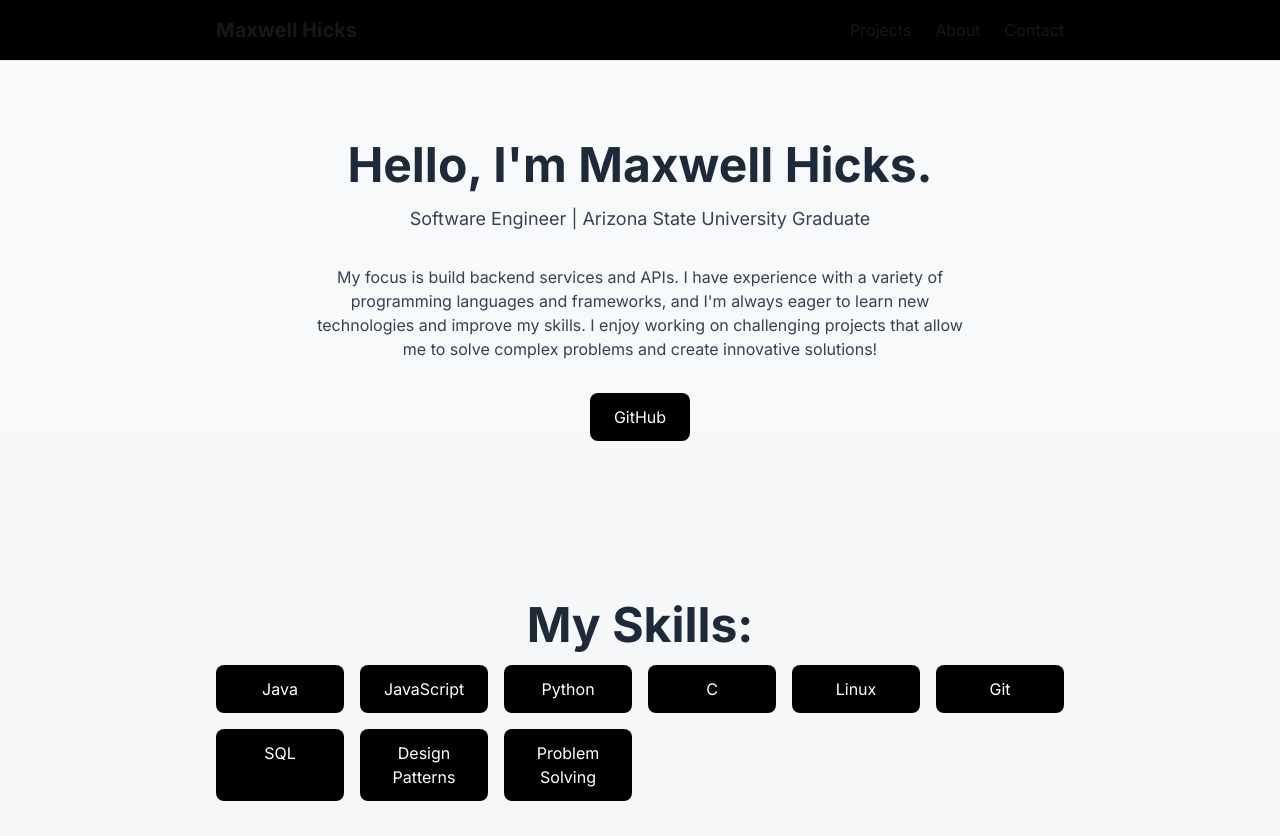
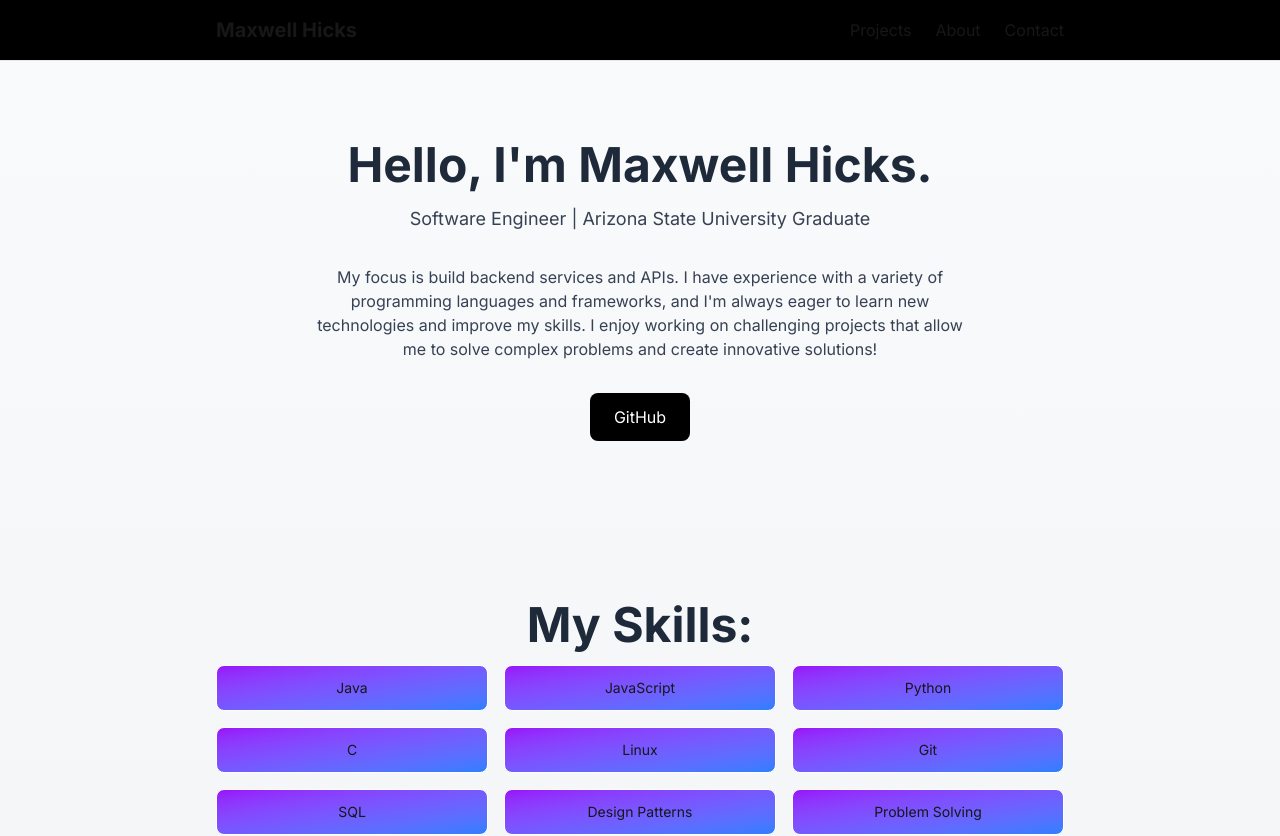
Before and after one commit to mahicks5/my-portfolio, a Next.js app: page / in a window 1280 px wide. Shown: the top 836 px of the page. Built offline with nearby package versions, Linux system fonts and the light colour scheme.

Commit message:
updated visual style of skill buttons

```diff
--- a/src/app/page.tsx
+++ b/src/app/page.tsx
@@ -40,14 +40,21 @@ export default function Home() {
       <section className="max-w-4xl mx-auto px-6 py-20">
         <div className="text-center">
           <h2 className="text-5xl font-bold text-gray-800 mb-4">My Skills:</h2>
-          <div className="grid grid-cols-6 md:grid-cols4 gap-4">
+          <div className="grid grid-cols-6 md:grid-cols-3 gap-4">
             {['Java', 'JavaScript', 'Python', 'C', 'Linux' , 'Git', 'SQL', 'Design Patterns', 'Problem Solving'].map((skill) => (
-              <div
-                key={skill}
-                className="bg-black text-white px-6 py-3 rounded-lg hover:bg-gray-500 transition"
-              >
-                {skill}
+              // <div
+              //   key={skill}
+              //   className="bg-black-to-white text-white px-6 py-3 rounded-lg hover:bg-gray-500 transition"              >
+              //   {skill}
+              // </div>
+
+              <div key={skill} className="border-solid border-1 border-white relative rounded-lg inline-flex items-center justify-center p-0.5 overflow-hidden text-sm text-heading rounded-base group bg-gradient-to-br from-purple-600 to-blue-500 hover:to-purple-600 hover:from-blue-500 dark:text-white focus:ring-4 focus:outline-none focus:ring-blue-300 dark:focus:ring-blue-800">
+                <span key={skill} className="border-solid relative rounded-lg px-4 py-2.5 transition-all ease-in duration-75 bg-neutral-primary-soft rounded-base hover:bg-transparent hover:dark:bg-transparent leading-5">
+                  {skill}
+                </span>
               </div>
+
+
             ))}
           </div>
         </div>
```
